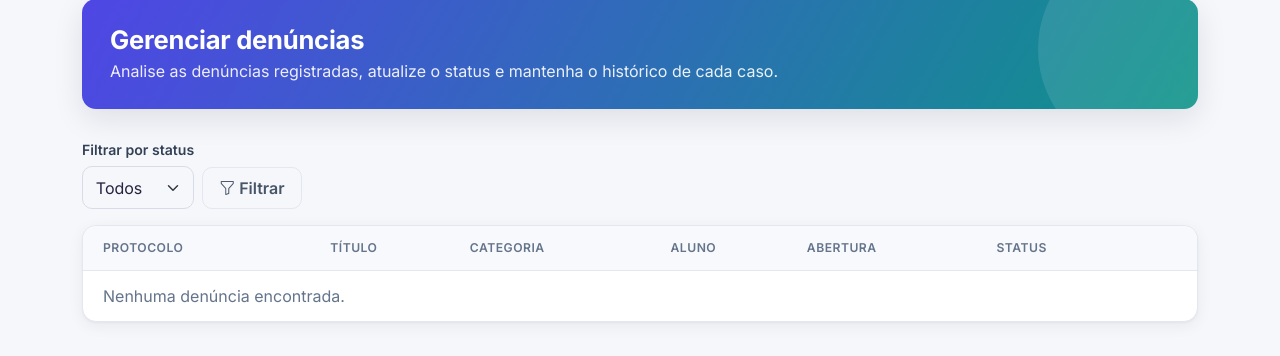
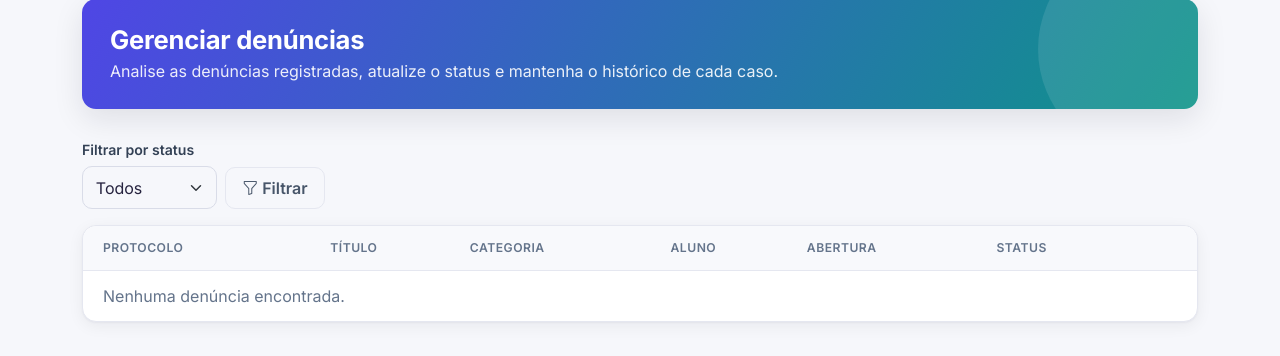
Before and after one commit to AndreLSTRDev/educonnect, a Spring Boot app: page /gestor in a window 1280 px wide. Shown: the part 81-437 px from the top of the page. Run offline with Spring Boot 4, Linux system fonts and the light colour scheme; a user stored in the database is signed in; data that the repository does not hold is empty; some of the project's set-up classes (security, data sources, template engines, error pages and the like) are left out, and stand-ins take their place.

Commit message:
Corrige espaço da seta nos campos de seleção

```diff
--- a/src/main/resources/static/css/app.css
+++ b/src/main/resources/static/css/app.css
@@ -182,6 +182,7 @@ a.card:focus-visible { outline: 3px solid rgba(var(--ec-primaria-rgb), .45); out
 /* ---------- Formulários ---------- */
 .form-label { font-weight: 600; font-size: .88rem; color: #334155; margin-bottom: .35rem; }
 .form-control, .form-select { border-radius: 10px; border-color: #d9dce8; padding: .55rem .8rem; }
+.form-select { padding-right: 2.4rem; min-width: 8rem; }
 .form-control:focus, .form-select:focus { border-color: var(--ec-primaria); box-shadow: 0 0 0 .2rem var(--bs-focus-ring-color); }
 .form-check-input:checked { background-color: var(--ec-primaria); border-color: var(--ec-primaria); }
 
```
